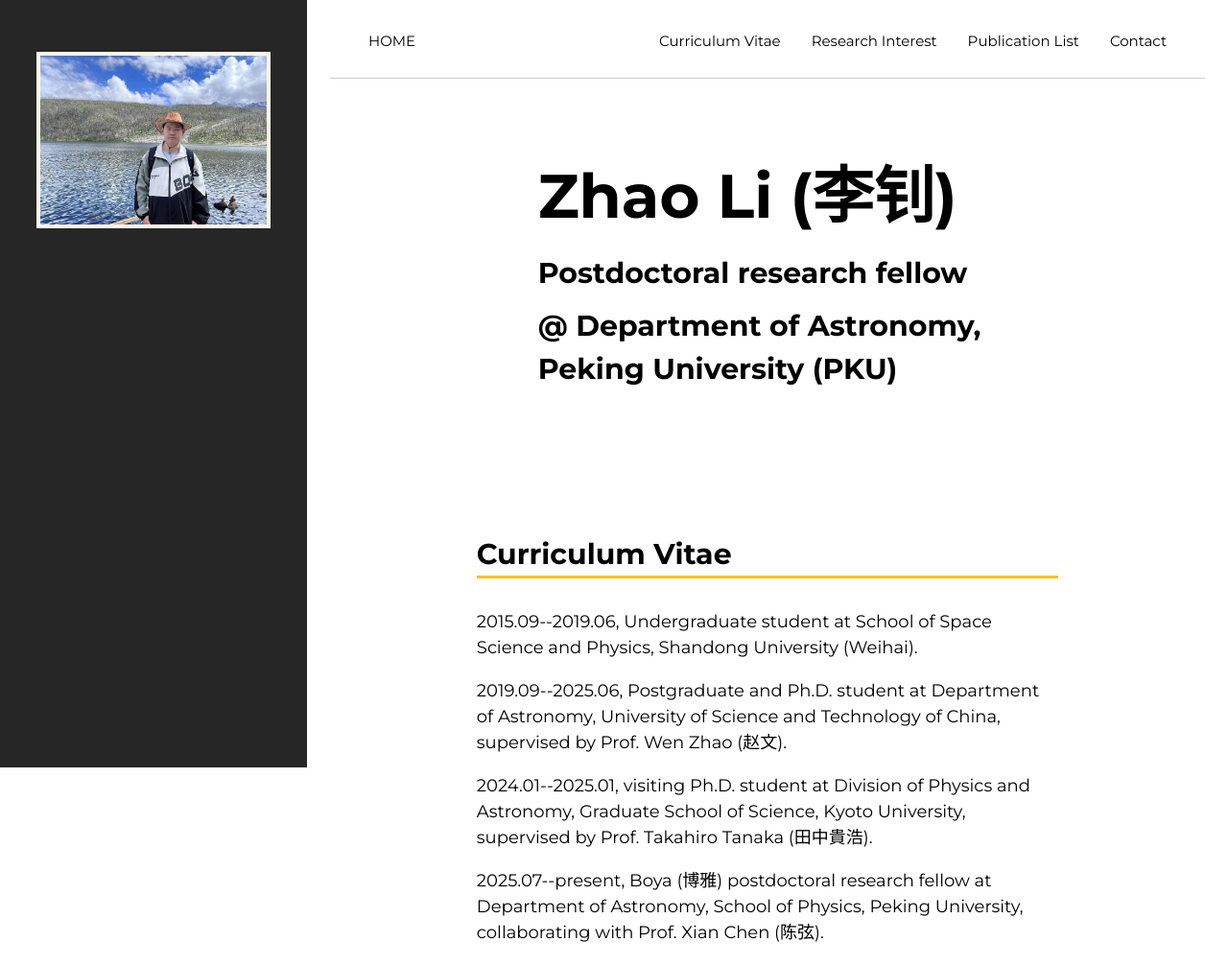
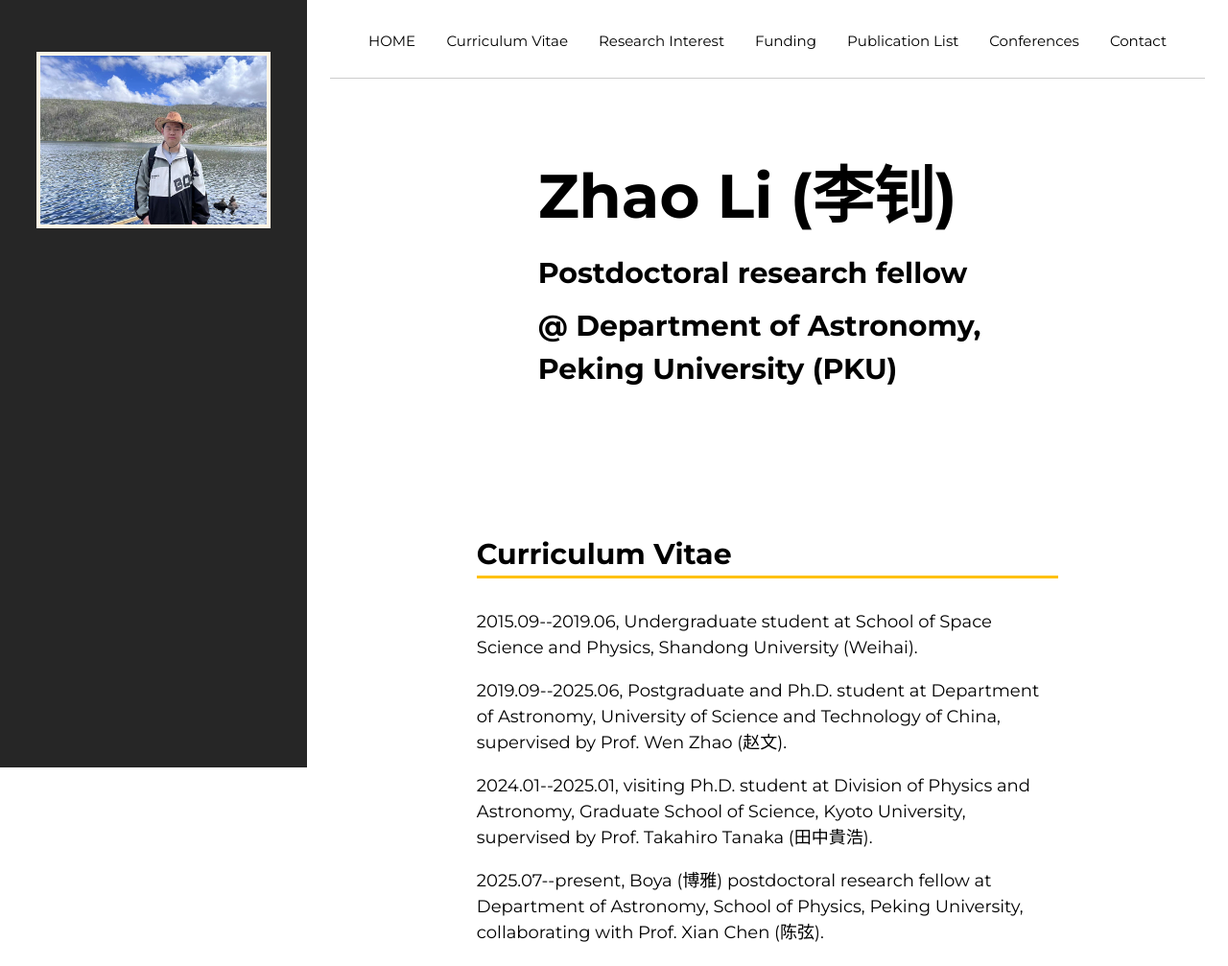
Before and after one commit to lz111301/lz111301.github.io, a plain HTML site: page index.html in a window 1280 px wide. Shown: the top 1007 px of the page at 96% size. Drawn offline with nearby package versions, Linux system fonts and the light colour scheme.

Commit message:
index.html

```diff
--- a/index.html
+++ b/index.html
@@ -25,7 +25,7 @@
         <a href="#research" class="w3-bar-item w3-button w3-center w3-hover-none w3-border-white w3-bottombar w3-hover-border-green w3-hover-text-green" onclick="toggleNavigation()">Research Interest</a>
         <a href="#funding" class="w3-bar-item w3-button w3-center w3-hover-none w3-border-white w3-bottombar w3-hover-border-green w3-hover-text-green" onclick="toggleNavigation()">Funding</a>
         <a href="#publication" class="w3-bar-item w3-button w3-center w3-hover-none w3-border-white w3-bottombar w3-hover-border-green w3-hover-text-green" onclick="toggleNavigation()">Publication List</a>
-        <a href="#conference" class="w3-bar-item w3-button w3-center w3-hover-none w3-border-white w3-bottombar w3-hover-border-green w3-hover-text-green" onclick="toggleNavigation()">Conferences</a>
+        <a href="#conferences" class="w3-bar-item w3-button w3-center w3-hover-none w3-border-white w3-bottombar w3-hover-border-green w3-hover-text-green" onclick="toggleNavigation()">Conferences</a>
         <a href="#contact" class="w3-bar-item w3-button w3-center w3-hover-none w3-border-white w3-bottombar w3-hover-border-green w3-hover-text-green" onclick="toggleNavigation()">Contact</a>
       </div>
 
@@ -41,7 +41,9 @@
         <div class="w3-container w3-padding-large w3-border-bottom w3-hide-small">
           <a href="#home" class="w3-bar-item w3-button w3-hover-none w3-border-white w3-bottombar w3-hover-border-green">HOME</a>
           <a href="#contact" class="w3-bar-item w3-button w3-hover-none w3-border-white w3-bottombar w3-hover-border-green w3-hover-text-green w3-right w3-hide-small" style="border-width: 2px !important;" onclick="toggleNavigation()">Contact</a>
+          <a href="#conferences" class="w3-bar-item w3-button w3-hover-none w3-border-white w3-bottombar w3-hover-border-green w3-hover-text-green w3-right w3-hide-small" style="border-width: 2px !important;" onclick="toggleNavigation()">Conferences</a>
           <a href="#publication" class="w3-bar-item w3-button w3-hover-none w3-border-white w3-bottombar w3-hover-border-green w3-hover-text-green w3-right w3-hide-small" style="border-width: 2px !important;" onclick="toggleNavigation()">Publication List</a>
+          <a href="#funding" class="w3-bar-item w3-button w3-hover-none w3-border-white w3-bottombar w3-hover-border-green w3-hover-text-green w3-right w3-hide-small" style="border-width: 2px !important;" onclick="toggleNavigation()">Funding</a>
           <a href="#research" class="w3-bar-item w3-button w3-hover-none w3-border-white w3-bottombar w3-hover-border-green w3-hover-text-green w3-right w3-hide-small" style="border-width: 2px !important;" onclick="toggleNavigation()">Research Interest</a>
           <a href="#cv" class="w3-bar-item w3-button w3-hover-none w3-border-white w3-bottombar w3-hover-border-green w3-hover-text-green w3-right w3-hide-small" style="border-width: 2px !important;" onclick="toggleNavigation()">Curriculum Vitae</a>
 
```
